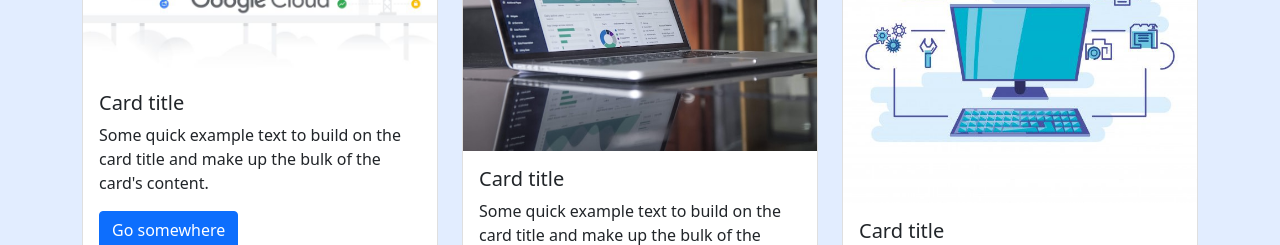
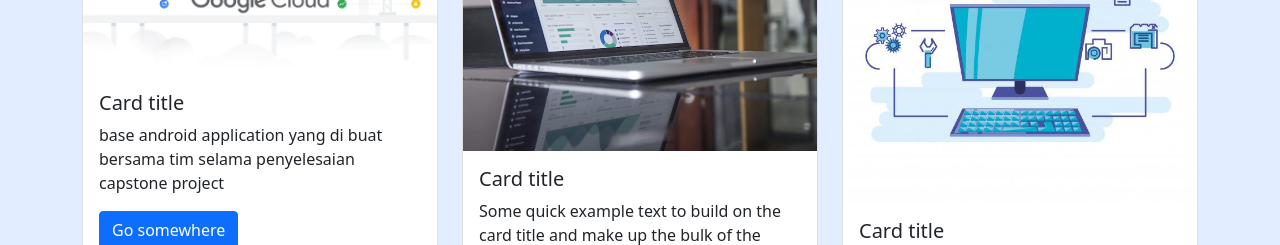
Before and after one commit to zalas07/zalasheribertus.github.io, a plain HTML site: page index.html in a window 1280 px wide. Shown: the part 1520-1765 px from the top of the page. Drawn offline with nearby package versions, Linux system fonts and the light colour scheme.

Commit message:
merubah highlight untuk project card pertama

```diff
--- a/index.html
+++ b/index.html
@@ -103,7 +103,7 @@
               <img src="img/Projects/1.jpg" class="card-img-top" alt="Project-1" />
               <div class="card-body">
                 <h5 class="card-title">Card title</h5>
-                <p class="card-text">Some quick example text to build on the card title and make up the bulk of the card's content.</p>
+                <p class="card-text">base android application yang di buat bersama tim selama penyelesaian capstone project</p>
                 <a href="https://github.com/sentiGo" class="btn btn-primary">Go somewhere</a>
               </div>
             </div>
```
